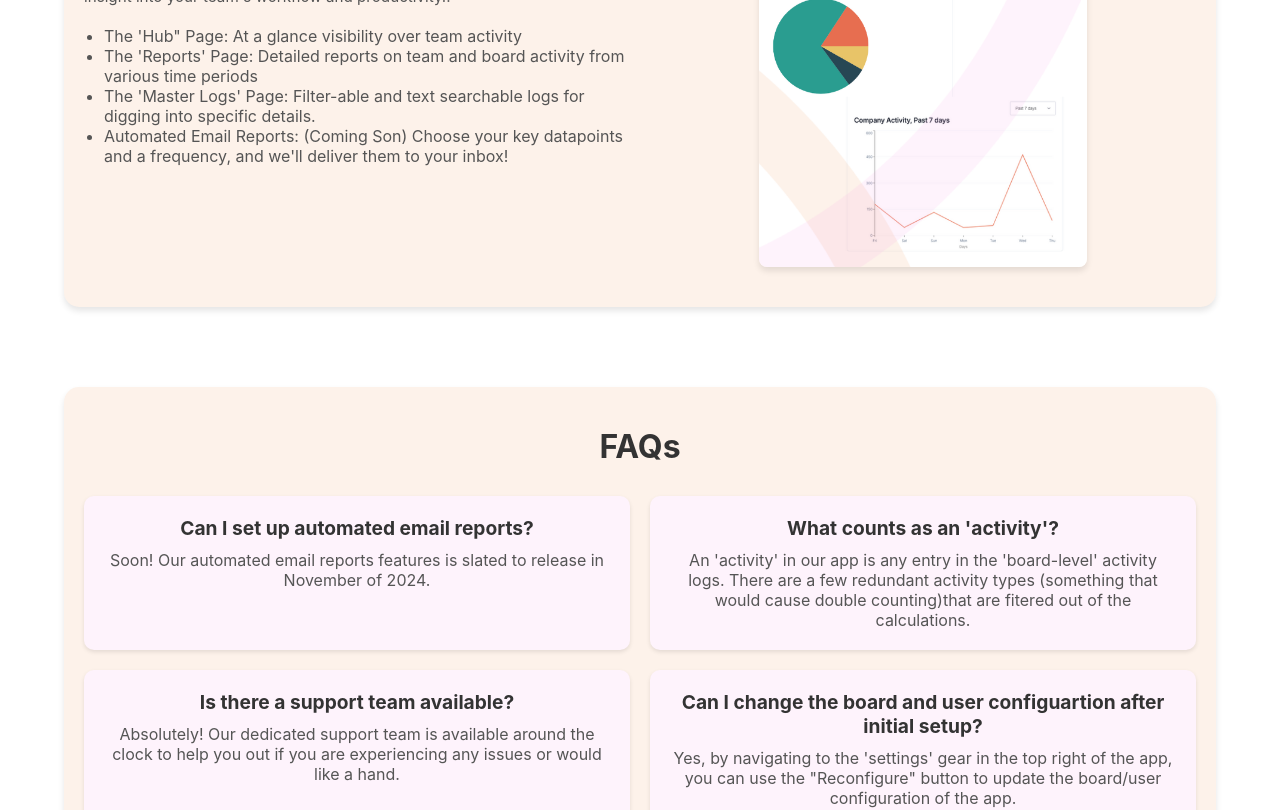
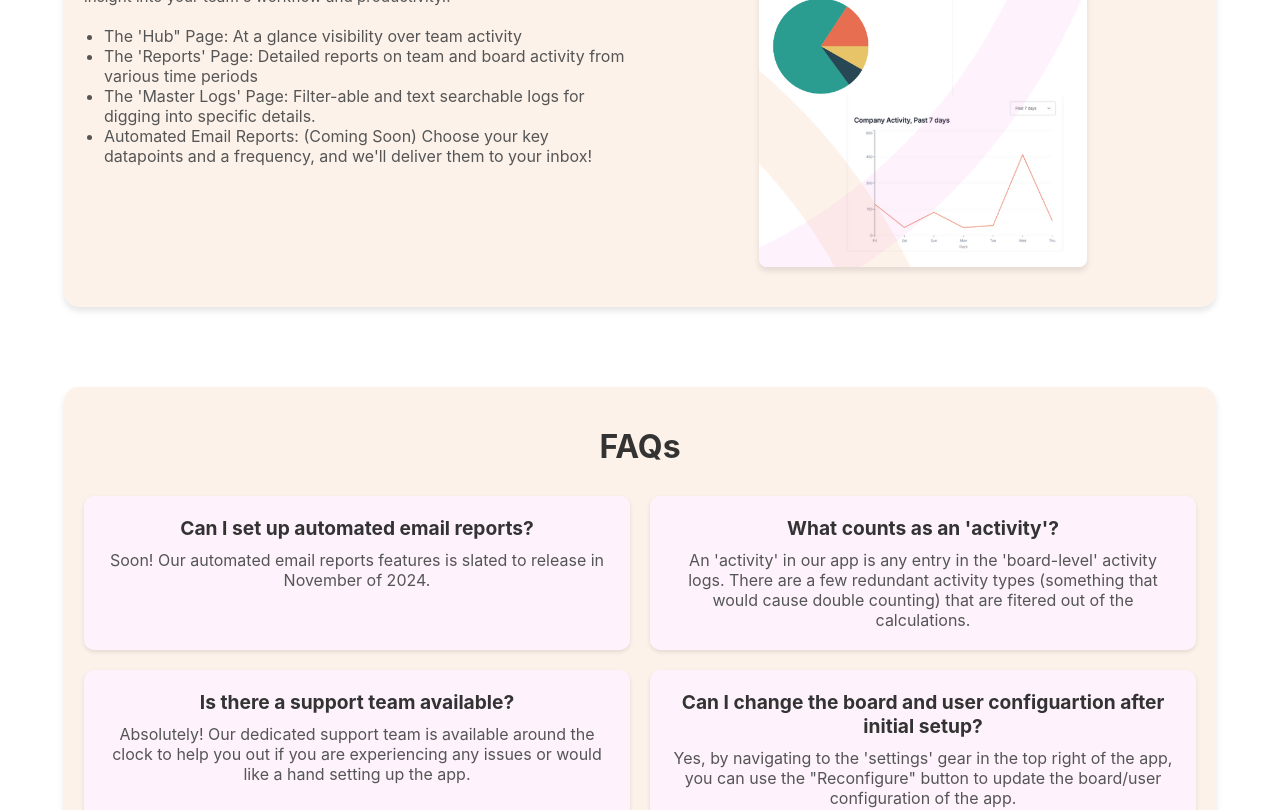
Before and after one commit to Lovely-Solutions-LLC/utpt-howtouse, a React (Create React App) app: page / in a window 1280 px wide. Shown: the part 1140-1950 px from the top of the page. Built offline with nearby package versions, Linux system fonts and the light colour scheme.

Commit message:
grammar check

```diff
--- a/src/components/FAQs.js
+++ b/src/components/FAQs.js
@@ -16,13 +16,13 @@ const FAQs = () => {
         <div className="faq-item" data-aos="flip-up" data-aos-delay="100">
           <h4>What counts as an 'activity'?</h4>
           <p>
-            An 'activity' in our app is any entry in the 'board-level' activity logs. There are a few redundant activity types (something that would cause double counting)that are fitered out of the calculations.
+            An 'activity' in our app is any entry in the 'board-level' activity logs. There are a few redundant activity types (something that would cause double counting) that are fitered out of the calculations.
           </p>
         </div>
         <div className="faq-item" data-aos="flip-up" data-aos-delay="200">
           <h4>Is there a support team available?</h4>
           <p>
-            Absolutely! Our dedicated support team is available around the clock to help you out if you are experiencing any issues or would like a hand.
+            Absolutely! Our dedicated support team is available around the clock to help you out if you are experiencing any issues or would like a hand setting up the app.
           </p>
         </div>
         <div className="faq-item" data-aos="flip-up" data-aos-delay="300">
--- a/src/components/WhatIsTool.js
+++ b/src/components/WhatIsTool.js
@@ -14,7 +14,7 @@ const WhatIsTool = () => {
           <li>The 'Hub" Page: At a glance visibility over team activity</li>
           <li>The 'Reports' Page: Detailed reports on team and board activity from various time periods</li>
           <li>The 'Master Logs' Page: Filter-able and text searchable logs for digging into specific details.</li>
-          <li>Automated Email Reports: (Coming Son) Choose your key datapoints and a frequency, and we'll deliver them to your inbox!</li>
+          <li>Automated Email Reports: (Coming Soon) Choose your key datapoints and a frequency, and we'll deliver them to your inbox!</li>
         </ul>
       </div>
       <div className="what-is-image" data-aos="fade-left">
```
